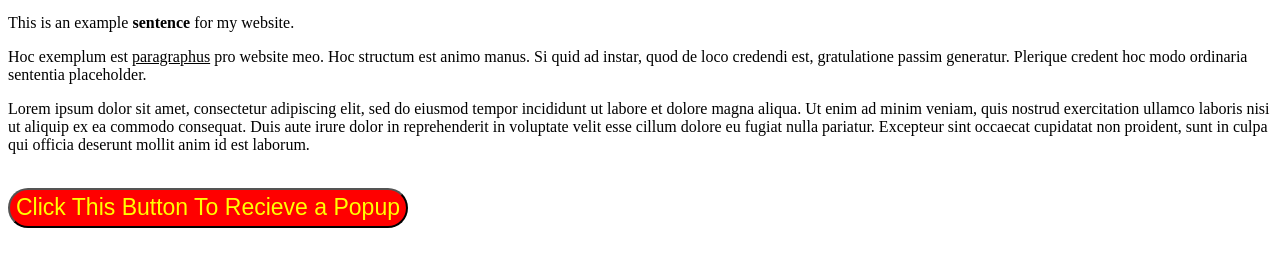
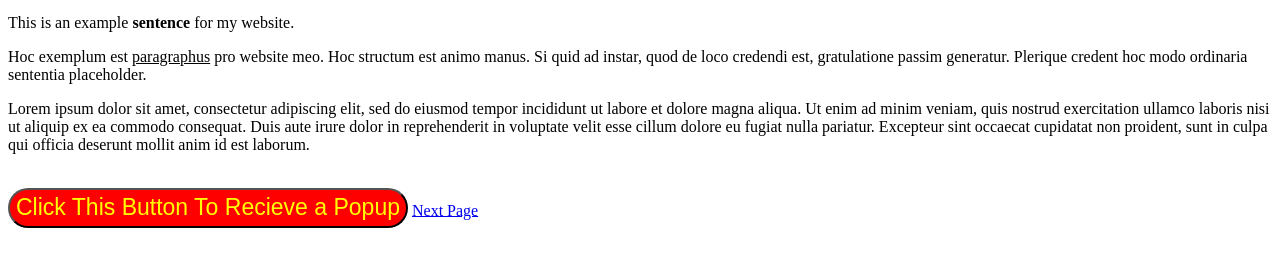
Before and after one commit to DogManBULL/about, a plain HTML site: page index.html in a window 1280 px wide. Shown: the part 430-696 px from the top of the page. Drawn offline with Linux system fonts and the light colour scheme.

Commit message:
Update index.html

```diff
--- a/index.html
+++ b/index.html
@@ -19,6 +19,7 @@
         </div>
         <br/>
         <button class = popup onclick = pressBtn()>Click This Button To Recieve a Popup</button>
+        <a class = newpg href = file:///home/chronos/u-1a435fdb85e166392782e268a7e8ab9b963af6b1/MyFiles/Downloads/Website/page2.html>Next Page</a>
     </body>
     <script src= index.js></script>
 </html>
```
